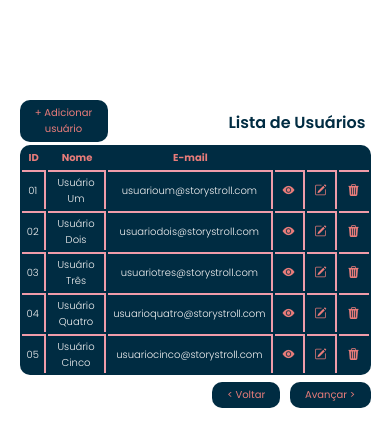
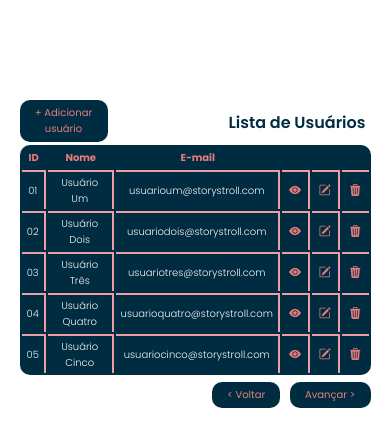
Before and after one commit to emmanueln4ssif/layout-trainee-2024.1, a PHP site: page /app/views/site/lista-usuarios.html in a window 390 px wide. Shown: the top 447 px of the page. Run offline with PHP 8.4, Linux system fonts and the light colour scheme.

Commit message:
corrige responsividade

```diff
--- a/app/views/site/lista-usuarios.html
+++ b/app/views/site/lista-usuarios.html
@@ -39,8 +39,8 @@
         <tbody>
           <tr class="linha dado">
             <td>01</td>
-            <td>Usuário Um</td>
-            <td>usuarioum@storystroll.com</td>
+            <td class="nome">Usuário Um</td>
+            <td class="email">usuarioum@storystroll.com</td>
             <td align="center" class="container-btn"><button class="visualizar"><i class="bi bi-eye-fill"></i>Visualizar</button></td>
             <td align="center" class="container-btn"><button class="editar"><i class="bi bi-pencil-square"></i>Editar</button></td>
             <td align="center" class="ultimoDado container-btn"><button class="deletar"><i class="bi bi-trash3-fill"></i>Deletar</button></td>
@@ -49,7 +49,7 @@
           <tr class="linha dado">
             <td>02</td>
             <td>Usuário Dois</td>
-            <td>usuariodois@storystroll.com</td>
+            <td class="email">usuariodois@storystroll.com</td>
             <td align="center" class="container-btn"><button class="visualizar"><i class="bi bi-eye-fill"></i>Visualizar</button></td>
             <td align="center" class="container-btn"><button class="editar"><i class="bi bi-pencil-square"></i>Editar</button></td>
             <td align="center" class="ultimoDado container-btn"><button class="deletar"><i class="bi bi-trash3-fill"></i>Deletar</button></td>
--- a/public/css/lista-usuarios.css
+++ b/public/css/lista-usuarios.css
@@ -54,8 +54,8 @@ table td, table th{
   margin: 0;
   padding-left: 10px;
   padding-right: 10px;
-  padding-top: 5px;
-  padding-bottom: 5px;
+  padding-top: 7px;
+  padding-bottom: 7px;
 }
 
 table td button{
@@ -69,6 +69,14 @@ table td button{
   align-items: center;
   width: 100%;
   font-size: 16px;
+}
+
+.nome{
+  width: 100px;
+}
+
+.email{
+  width: 100px;
 }
 
 .visualizar{
@@ -164,6 +172,12 @@ table td button:hover{
 
 @media screen and (min-width:769px) and (max-width:1024px){
 
+  #container-table{
+    width: 80%;
+    margin: auto;
+    margin-top: 100px;
+  }
+
   thead{
     font-size: 16px;
   }
@@ -191,6 +205,12 @@ table td button:hover{
 }
 
 @media screen and (min-width:427px) and (max-width:768px){
+
+  #container-table{
+    width: 80%;
+    margin: auto;
+    margin-top: 100px;
+  }
 
   thead{
     font-size: 12px;
```
